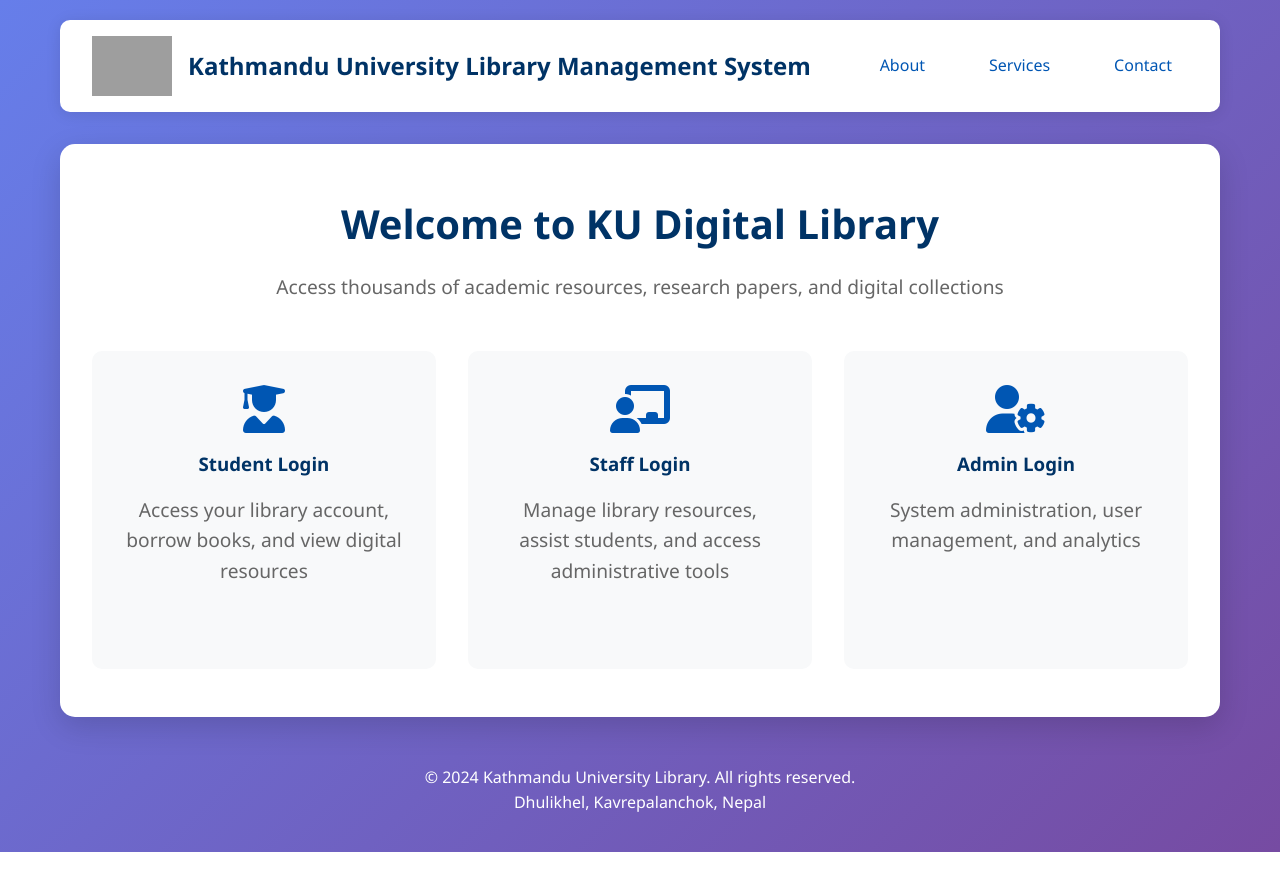
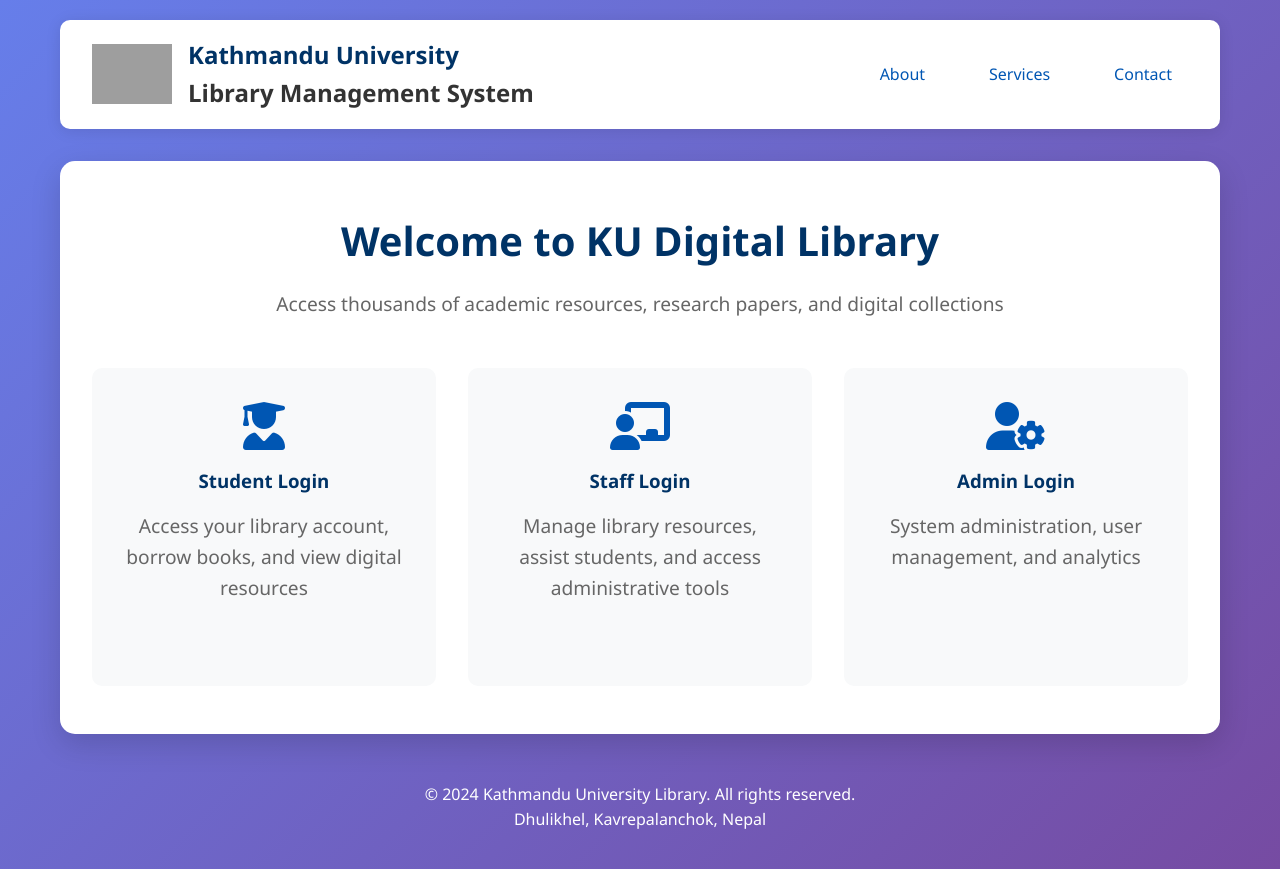
Before and after one commit to jungabhi07-byte/UniversityLibrary, a website: page index.html in a window 1280 px wide. Drawn offline with Linux system fonts and the light colour scheme; grey boxes are pictures that could not be loaded.

Commit message:
Update index.html

```diff
--- a/index.html
+++ b/index.html
@@ -10,10 +10,13 @@
 <body>
     <div class="container">
         <header class="main-header">
-            <div class="logo-container">
-                <img src="https://upload.wikimedia.org/wikipedia/en/thumb/6/6d/Kathmandu_University_Logo.svg/1200px-Kathmandu_University_Logo.svg.png" alt="KU Logo" class="logo">
-                <h1>Kathmandu University Library Management System</h1>
-            </div>
+    <div class="logo-container">
+        <img src="https://ku.edu.np/storage/gallery/logo.png" alt="KU Logo" class="logo">
+        <div class="logo-text">
+            <h1>Kathmandu University</h1>
+            <h2>Library Management System</h2>
+        </div>
+    </div>
             <nav class="main-nav">
                 <a href="#about">About</a>
                 <a href="#services">Services</a>
```
